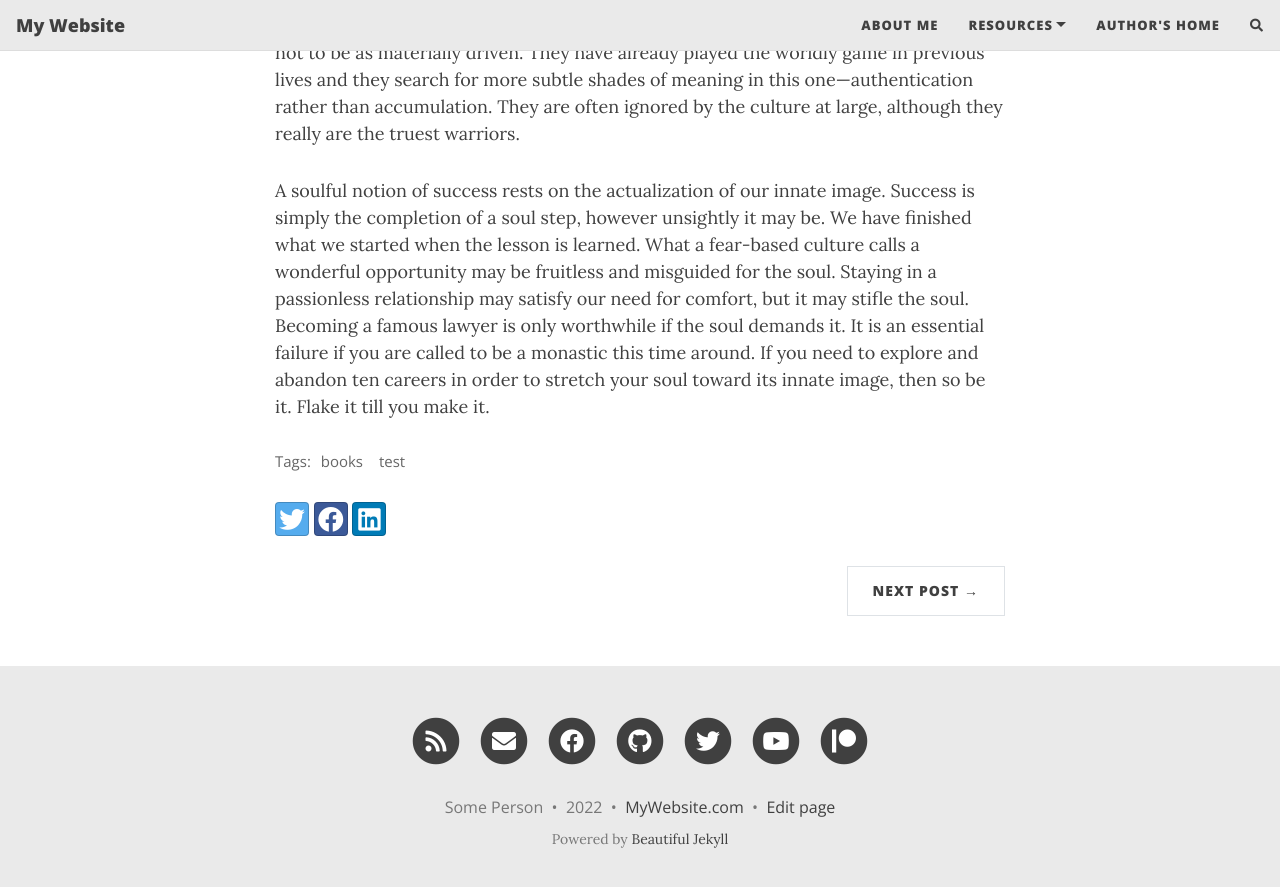
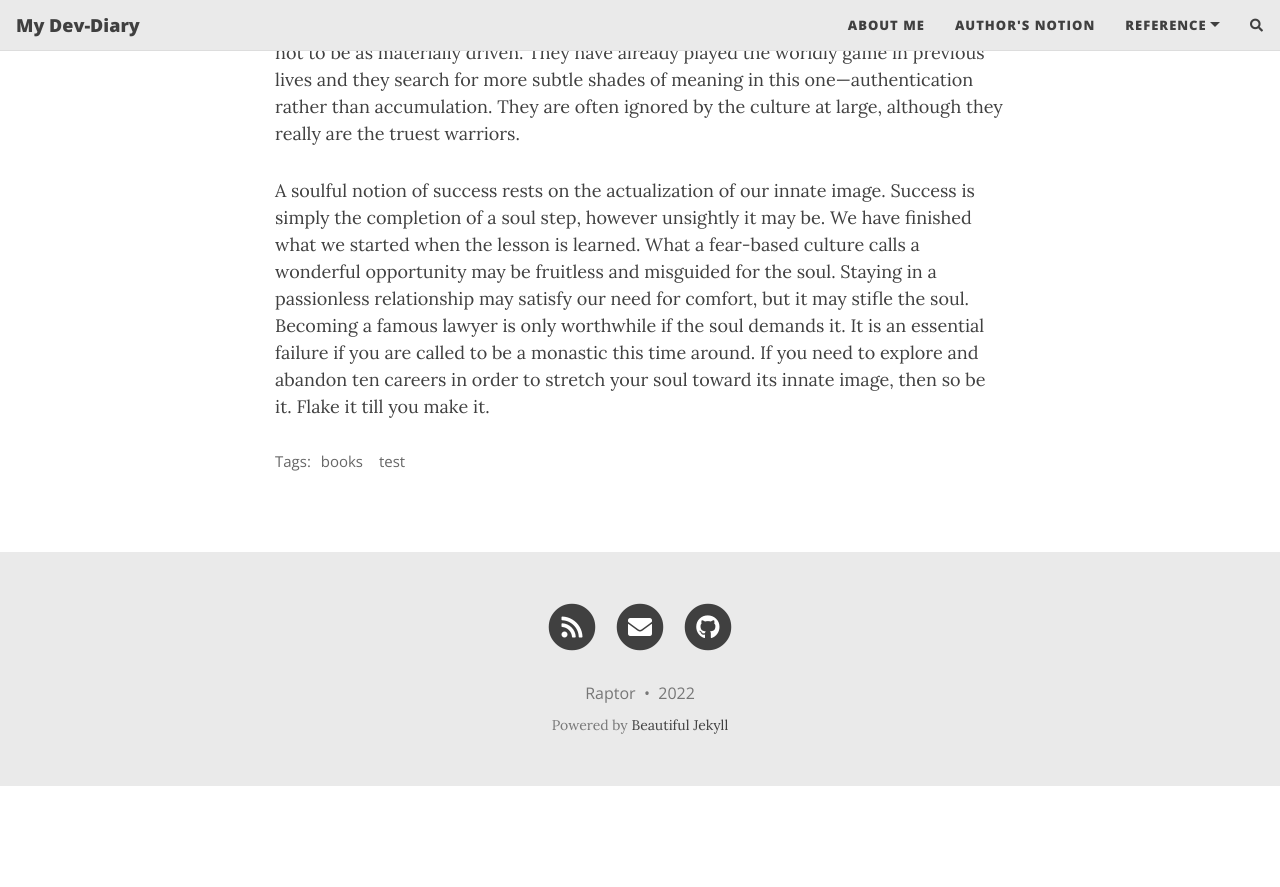
Before and after one commit to qazqww/qazqww.github.io, a Jekyll site: the page built from examples/2020-02-26-flake-it-till-you-make-it.md, in a window 1280 px wide and 900 px high, scrolled down 1085 px. Shown: the top 887 px of the window. Built offline with Jekyll 4.4.1, drawn with Linux system fonts in a browser that asks for light colours; nearby versions of some CDN libraries; comment, search, counter and statistics services are not loaded; after the commit the page ends 1871 px from its top, so only the background shows below that; some of the changed text lies outside the part shown.

Commit message:
Set: basic setting

```diff
--- a/_config.yml
+++ b/_config.yml
@@ -10,10 +10,10 @@
 ############################
 
 # Name of website
-title: My Website
+title: My Dev-Diary
 
 # Your name to show in the footer
-author: Some Person
+author: Raptor
 
 ###############################################
 # --- List of links in the navigation bar --- #
@@ -21,10 +21,10 @@ author: Some Person
 
 navbar-links:
   About Me: "aboutme"
-  Resources:
-    - Beautiful Jekyll: "https://beautifuljekyll.com"
+  Author's Notion: "https://raptarior.notion.site/1a1253c3c5cd47819e3cc4cb1f0629f2"
+  Reference:
+    - Beautiful Jekyll Theme: "https://beautifuljekyll.com"
     - Learn markdown: "https://www.markdowntutorial.com/"
-  Author's home: "https://deanattali.com"
 
 ################
 # --- Logo --- #
@@ -49,13 +49,13 @@ round-avatar: true
 # Select the social network links that you want to show in the footer.
 # Uncomment the links you want to show and add your information to each one.
 social-network-links:
-  email: "someone@example.com"
+  email: "qazqww@naver.com"
   rss: true  # remove this line if you don't want to show an RSS link at the bottom
-  facebook: deanattali
-  github: daattali
-  twitter: daattali
-  patreon: DeanAttali
-  youtube: c/daattali
+  # facebook: deanattali
+  github: qazqww
+  # twitter: daattali
+  # patreon: DeanAttali
+  # youtube: c/daattali
 #  medium: yourname
 #  reddit: yourname
 #  linkedin: daattali
@@ -94,7 +94,7 @@ share-links-active:
 
 # How to display the link to your website in the footer
 # Remove this if you don't want a link in the footer
-url-pretty: "MyWebsite.com"
+# url-pretty: "MyWebsite.com"
 
 # Excerpt word length - Truncate the excerpt of each post on the feed page to the specified number of words
 excerpt_length: 50
@@ -109,7 +109,7 @@ feed_show_tags: true
 post_search: true
 
 # Add a button in the footer to edit the current page. Only works if your website is hosted on GitHub
-edit_page_button: true
+# edit_page_button: true
 
 # Allow sub-menu items (second-level navigation menu items) to be longer than the top-level menu
 # If this setting is off, then long sub-menu words might get cut off
--- /dev/null
+++ b/google3bec46688970182c.html
@@ -0,0 +1 @@
+google-site-verification: google3bec46688970182c.html
```
Also changed, not shown: assets/img/avatar-icon-temp.png (added), assets/img/avatar-icon.png, examples/2020-02-26-flake-it-till-you-make-it.md (renamed from _posts/2020-02-26-flake-it-till-you-make-it.md), examples/2020-02-28-test-markdown.md (renamed from _posts/2020-02-28-test-markdown.md), examples/2022-11-09-welcome-to-jekyll.markdown (renamed from _posts/2022-11-09-welcome-to-jekyll.markdown).
